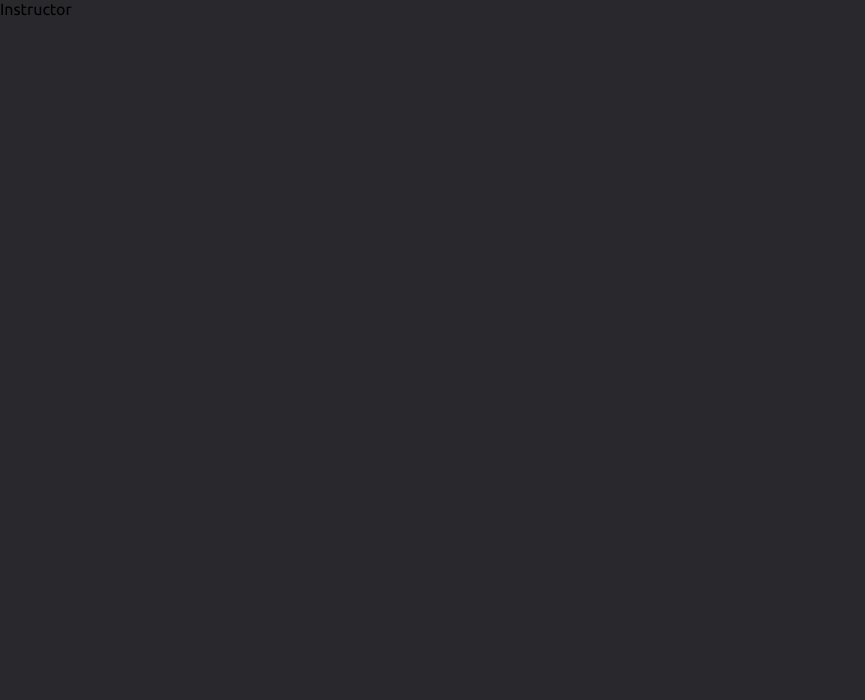
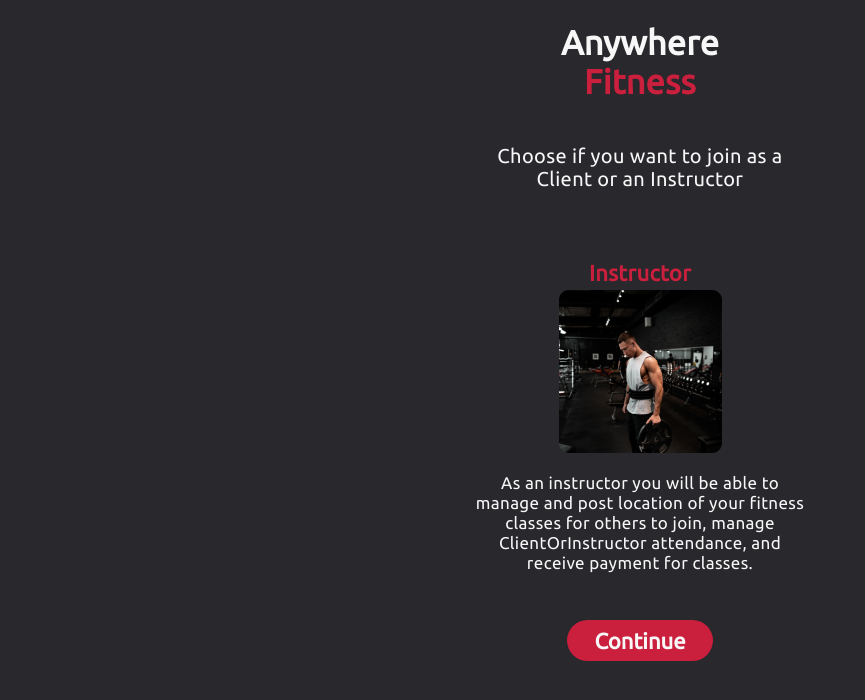
Before and after one commit to rbabaci1/Anywhere-Fitness, a React (Create React App) app in the folder anywhere-fitness/: page /instructor in a window 1280 px wide. Shown: the top 700 px of the page, without its empty margins (0-865 px from the left). Built offline with nearby package versions, Linux system fonts and the light colour scheme.

Commit message:
refactor ClientSelected and InstructorSelected to use ClientOrInstructor

```diff
--- a/anywhere-fitness/src/Pages/AccountType/Components/ClientSelected.js
+++ b/anywhere-fitness/src/Pages/AccountType/Components/ClientSelected.js
@@ -1,39 +1,11 @@
 import React from 'react';
-import styled from 'styled-components';
 
-import Header from '../../../ReusableComponents/Header';
-import ClientType from './Client';
-import Button from '../../../ReusableComponents/Button';
-
-const ClientSelectDiv = styled.div`
-  display: flex;
-  flex-direction: column;
-  align-items: center;
-
-  p {
-    width: 341px;
-    color: #f7f7f7;
-    font-size: 17px;
-    line-height: 20px;
-    text-align: center;
-    letter-spacing: 0.36px;
-  }
-`;
+import ClientOrInstructor from '../../../ReusableComponents/ClientOrInstructor';
 
 export default function ClientSelected() {
   return (
     <div>
-      <Header />
-      <ClientType />
-
-      <ClientSelectDiv>
-        <p>
-          As a client, you will be able to search and sign up for fitness
-          classes based on location, skill level, and preferred work out type.
-        </p>
-
-        <Button textContent='Continue' />
-      </ClientSelectDiv>
+      <ClientOrInstructor type='client' />
     </div>
   );
 }
--- a/anywhere-fitness/src/Pages/AccountType/Components/InstructorSelected.js
+++ b/anywhere-fitness/src/Pages/AccountType/Components/InstructorSelected.js
@@ -1,5 +1,11 @@
 import React from 'react';
 
+import ClientOrInstructor from '../../../ReusableComponents/ClientOrInstructor';
+
 export default function InstructorSelected() {
-  return <div>Instructor</div>;
+  return (
+    <div>
+      <ClientOrInstructor type='instructor' />
+    </div>
+  );
 }
--- a/anywhere-fitness/src/ReusableComponents/ClientInstructor.js
+++ /dev/null
@@ -1,5 +0,0 @@
-import React from 'react';
-
-export default function ClientInstructor({ name, paragraph }) {
-  return <div></div>;
-}
--- /dev/null
+++ b/anywhere-fitness/src/ReusableComponents/ClientOrInstructor.js
@@ -0,0 +1,47 @@
+import React from 'react';
+import styled from 'styled-components';
+
+import Header from './Header';
+import Client from '../Pages/AccountType/Components/Client';
+import Instructor from '../Pages/AccountType/Components/Instructor';
+import Button from '../ReusableComponents/Button';
+
+const SelectedContainer = styled.div`
+  display: flex;
+  flex-direction: column;
+  align-items: center;
+
+  p {
+    width: 341px;
+    color: #f7f7f7;
+    font-size: 17px;
+    line-height: 20px;
+    text-align: center;
+    letter-spacing: 0.36px;
+  }
+`;
+
+export default function ClientOrInstructor({ type }) {
+  return type === 'client' ? (
+    <SelectedContainer>
+      <Header />
+      <Client />
+      <p>
+        As a client, you will be able to search and sign up for fitness classes
+        based on location, skill level, and preferred work out type.
+      </p>
+      <Button textContent='Continue' />
+    </SelectedContainer>
+  ) : (
+    <SelectedContainer>
+      <Header />
+      <Instructor />
+      <p>
+        As an instructor you will be able to manage and post location of your
+        fitness classes for others to join, manage ClientOrInstructor
+        attendance, and receive payment for classes.
+      </p>
+      <Button textContent='Continue' />
+    </SelectedContainer>
+  );
+}
```
